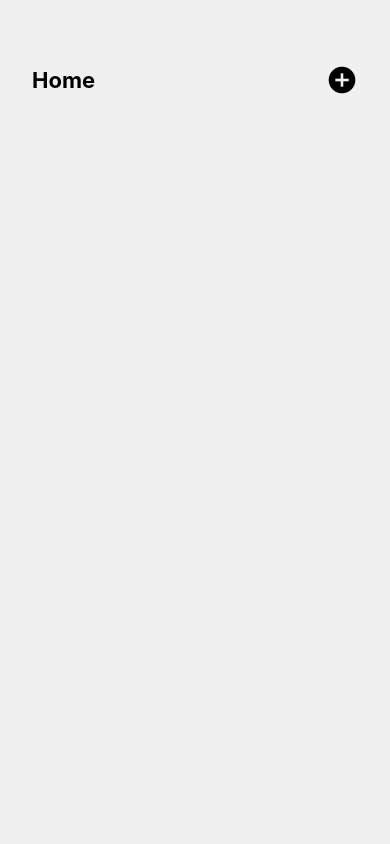
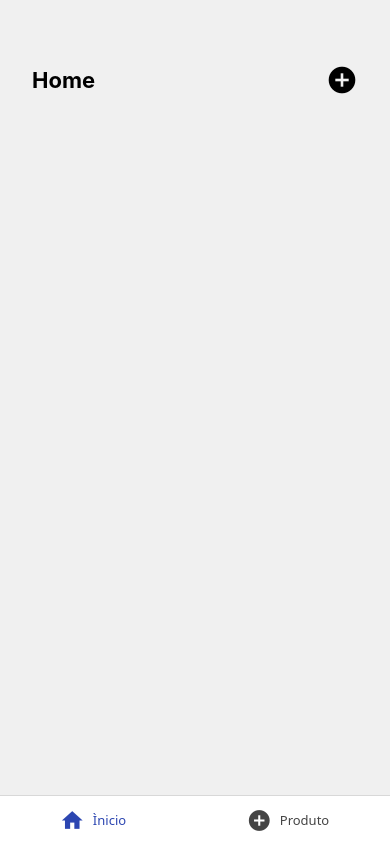
Before and after one commit to tassioNS9/navigation, a React Native app: screen / in a window 390 px wide. Built offline with nearby package versions, Linux system fonts and the light colour scheme.

Commit message:
feat: implement bottom tab navigation with Home and Product screens

```diff
--- a/package.json
+++ b/package.json
@@ -10,6 +10,7 @@
   },
   "dependencies": {
     "@expo/vector-icons": "^15.0.3",
+    "@react-navigation/bottom-tabs": "^7.18.14",
     "@react-navigation/elements": "^2.9.36",
     "@react-navigation/native": "^7.3.14",
     "@react-navigation/native-stack": "^7.18.6",
--- /dev/null
+++ b/src/routes/BottomRoutes.tsx
@@ -0,0 +1,60 @@
+import {
+  createBottomTabNavigator,
+  BottomTabScreenProps,
+} from "@react-navigation/bottom-tabs";
+
+import Home from "../app/Home";
+import Product from "../app/Product";
+import { MaterialIcons } from "@expo/vector-icons";
+
+export type BottomRoutesList = {
+  Home: undefined;
+  Product: undefined | { productId: string };
+};
+
+export type BottomRoutesProps<T extends keyof BottomRoutesList> =
+  BottomTabScreenProps<BottomRoutesList, T>;
+
+const Tab = createBottomTabNavigator<BottomRoutesList>();
+
+export function BottomRoutes() {
+  return (
+    // tabBarActiveTintColor = cor do ícone ativo
+    // tabBarInactiveTintColor = cor do ícone inativo
+    // tabBarLabelPosition = posição do label (ao lado do ícone)
+    // tabBarStyle = estilo da barra de navegação
+    // tabBarShowLabel = exibir ou não o label
+    <Tab.Navigator
+      initialRouteName="Home"
+      screenOptions={{
+        headerShown: false,
+        tabBarActiveTintColor: "#2C46B1",
+        tabBarInactiveTintColor: "#444444",
+        tabBarLabelPosition: "beside-icon",
+        tabBarShowLabel: true,
+      }}
+    >
+      <Tab.Screen
+        name="Home"
+        component={Home}
+        options={{
+          tabBarLabel: "Ìnicio",
+          tabBarIcon: ({ color, size }) => (
+            <MaterialIcons name="home" size={size} color={color} />
+          ),
+        }}
+      />
+      <Tab.Screen
+        name="Product"
+        component={Product}
+        options={{
+          tabBarLabel: "Produto",
+          tabBarStyle: { backgroundColor: "#F0F0F0" },
+          tabBarIcon: ({ color, size }) => (
+            <MaterialIcons name="add-circle" size={size} color={color} />
+          ),
+        }}
+      />
+    </Tab.Navigator>
+  );
+}
--- a/src/routes/index.tsx
+++ b/src/routes/index.tsx
@@ -1,10 +1,11 @@
 import { NavigationContainer } from "@react-navigation/native";
 import { StackRoutes } from "./StackRoutes";
+import { BottomRoutes } from "./BottomRoutes";
 
 export function Routes() {
   return (
     <NavigationContainer>
-      <StackRoutes />
+      <BottomRoutes />
     </NavigationContainer>
   );
 }
```
Also changed, not shown: 1 other file (tests, documents, lock files or other folders).
